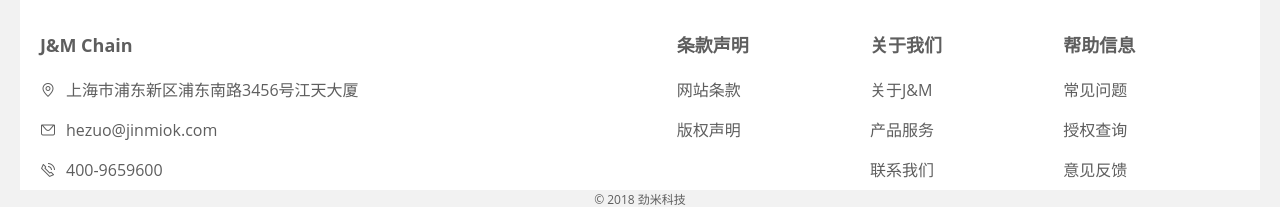
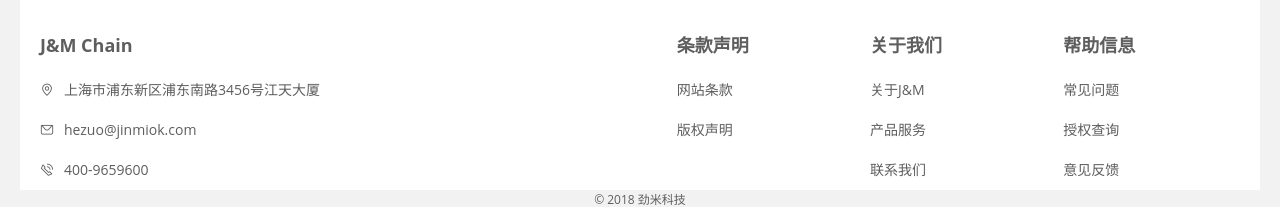
Before and after one commit to JimmyStudio/jmchainwebsite, a Vue app: page / in a window 1280 px wide. Shown: the part 1201-1408 px from the top of the page. Built offline with nearby package versions, Linux system fonts and the light colour scheme.

Commit message:
build homepage

```diff
--- a/src/pages/Home.vue
+++ b/src/pages/Home.vue
@@ -420,7 +420,7 @@ export default {
   }
   .left-item{
     height: 40px;
-    font-size: 16px;
+    font-size: 14px;
     line-height: 40px;
   }
   .left-item:hover{
--- a/src/router/index.js
+++ b/src/router/index.js
@@ -5,6 +5,7 @@ import Home from '@/pages/Home'
 Vue.use(Router)
 
 export default new Router({
+  mode: 'history',
   routes: [
     {
       path: '/',
```
